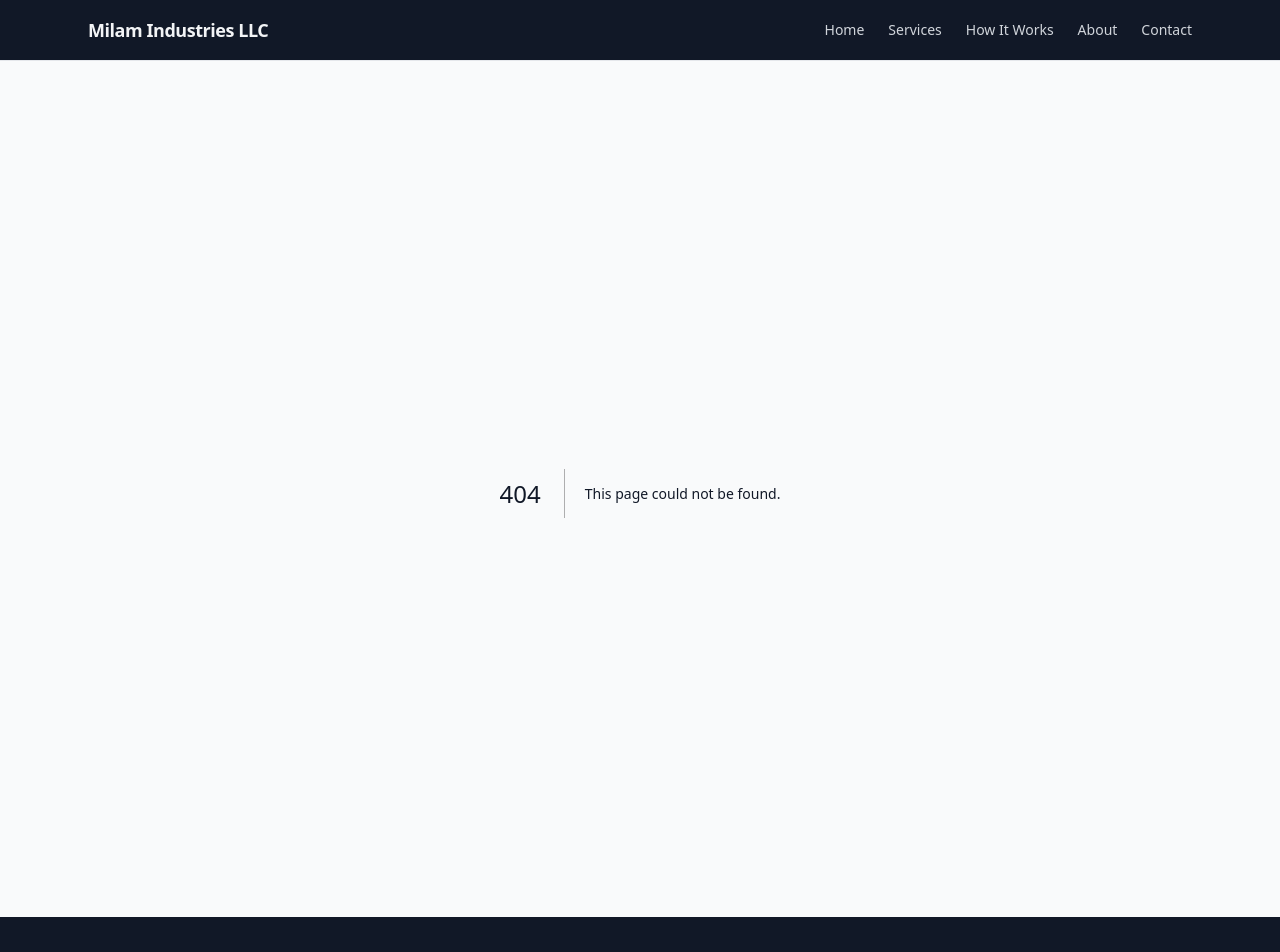
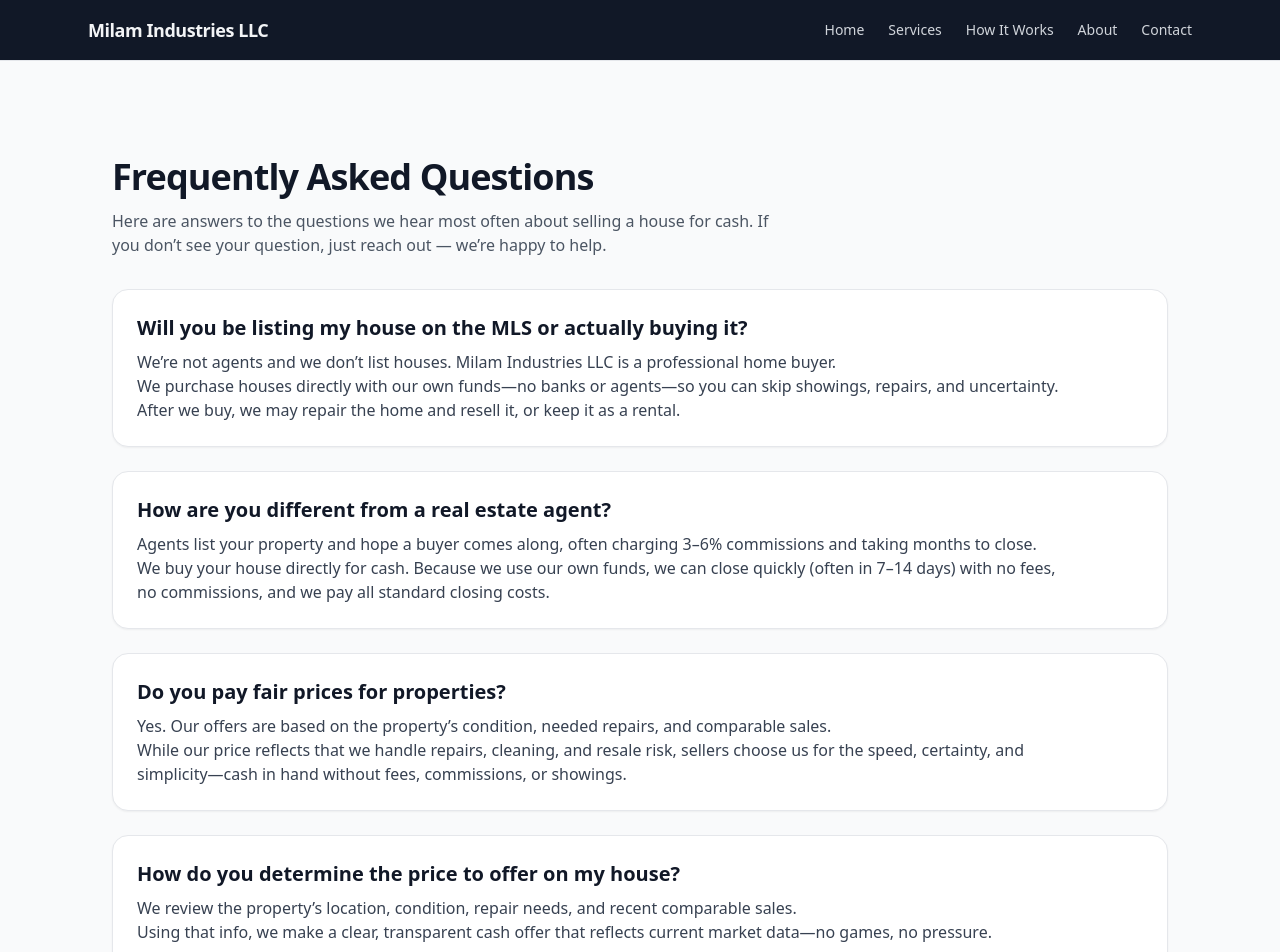
Before and after one commit to milamindustries/milamindustries-site, a Next.js app in the folder milamindustries-site/: page /faq in a window 1280 px wide. Before the commit this address had no page. Shown: the top 952 px of the page. Built offline with nearby package versions, Linux system fonts and the light colour scheme.

Commit message:
feat(faq): add FAQ page with expanded Q&A (no fees/commissions, we pay closing costs, 7–14 day closes, nationwide). Added header/footer nav links.

```diff
--- /dev/null
+++ b/milamindustries-site/app/faq/page.jsx
@@ -0,0 +1,90 @@
+// app/faq/page.jsx
+export const metadata = {
+  title: 'FAQ | Milam Industries LLC',
+  description:
+    'Frequently asked questions about selling your house for cash with Milam Industries LLC. No fees, no commissions, we pay all standard closing costs. Close in as little as 7–14 days.',
+};
+
+export default function FAQPage() {
+  const faqs = [
+    {
+      q: 'Will you be listing my house on the MLS or actually buying it?',
+      a: `We’re not agents and we don’t list houses. Milam Industries LLC is a professional home buyer.
+We purchase houses directly with our own funds—no banks or agents—so you can skip showings, repairs, and uncertainty.
+After we buy, we may repair the home and resell it, or keep it as a rental.`,
+    },
+    {
+      q: 'How are you different from a real estate agent?',
+      a: `Agents list your property and hope a buyer comes along, often charging 3–6% commissions and taking months to close.
+We buy your house directly for cash. Because we use our own funds, we can close quickly (often in 7–14 days) with no fees,
+no commissions, and we pay all standard closing costs.`,
+    },
+    {
+      q: 'Do you pay fair prices for properties?',
+      a: `Yes. Our offers are based on the property’s condition, needed repairs, and comparable sales.
+While our price reflects that we handle repairs, cleaning, and resale risk, sellers choose us for the speed, certainty, and
+simplicity—cash in hand without fees, commissions, or showings.`,
+    },
+    {
+      q: 'How do you determine the price to offer on my house?',
+      a: `We review the property’s location, condition, repair needs, and recent comparable sales.
+Using that info, we make a clear, transparent cash offer that reflects current market data—no games, no pressure.`,
+    },
+    {
+      q: 'Are there any fees or commissions to work with you?',
+      a: `No. There are **no fees and no commissions**, and **we pay all standard closing costs**.
+What we offer is what you get.`,
+    },
+    {
+      q: 'Is there any commitment when I provide my information?',
+      a: `None at all. We’ll review your property and present a no-obligation cash offer.
+You decide what’s best for you—no pressure.`,
+    },
+    {
+      q: 'Who handles repairs or cleaning?',
+      a: `We do. You can sell completely **as-is**—no cleaning, no repairs, no junk removal.
+Take what you want and leave the rest.`,
+    },
+    {
+      q: 'How fast can you close?',
+      a: `We can often close in as little as **7–14 days** (or on the date you choose).
+Because we buy with cash, there are no financing delays.`,
+    },
+    {
+      q: 'What types of properties do you buy?',
+      a: `Single-family homes, condos, townhomes, duplexes, inherited houses, vacant homes, rentals (even with tenants), and
+properties needing major repairs—we buy in almost any condition.`,
+    },
+    {
+      q: 'What areas do you buy in?',
+      a: `We buy houses **nationwide**. Whether you’re in a major city, small town, or rural area,
+we can make a fair cash offer and work on your timeline.`,
+    },
+  ];
+
+  return (
+    <div className="bg-gray-50">
+      <div className="max-w-6xl mx-auto px-6 py-16">
+        <header className="mb-8">
+          <h1 className="text-3xl md:text-4xl font-bold tracking-tight">
+            Frequently Asked Questions
+          </h1>
+          <p className="mt-3 text-gray-600 max-w-2xl">
+            Here are answers to the questions we hear most often about selling a
+            house for cash. If you don’t see your question, just reach out —
+            we’re happy to help.
+          </p>
+        </header>
+
+        <section className="space-y-6">
+          {faqs.map((item, i) => (
+            <article key={i} className="bg-white border rounded-2xl p-6 shadow-sm">
+              <h2 className="text-lg md:text-xl font-semibold">{item.q}</h2>
+              <p className="mt-2 text-gray-700 whitespace-pre-line">{item.a}</p>
+            </article>
+          ))}
+        </section>
+      </div>
+    </div>
+  );
+}
```
